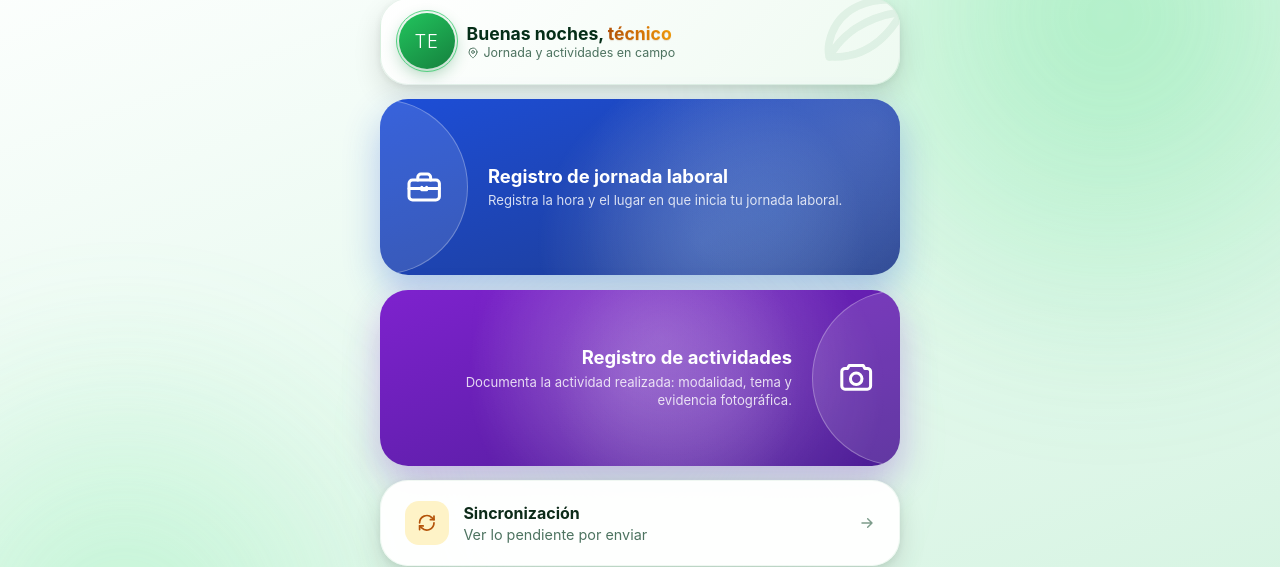
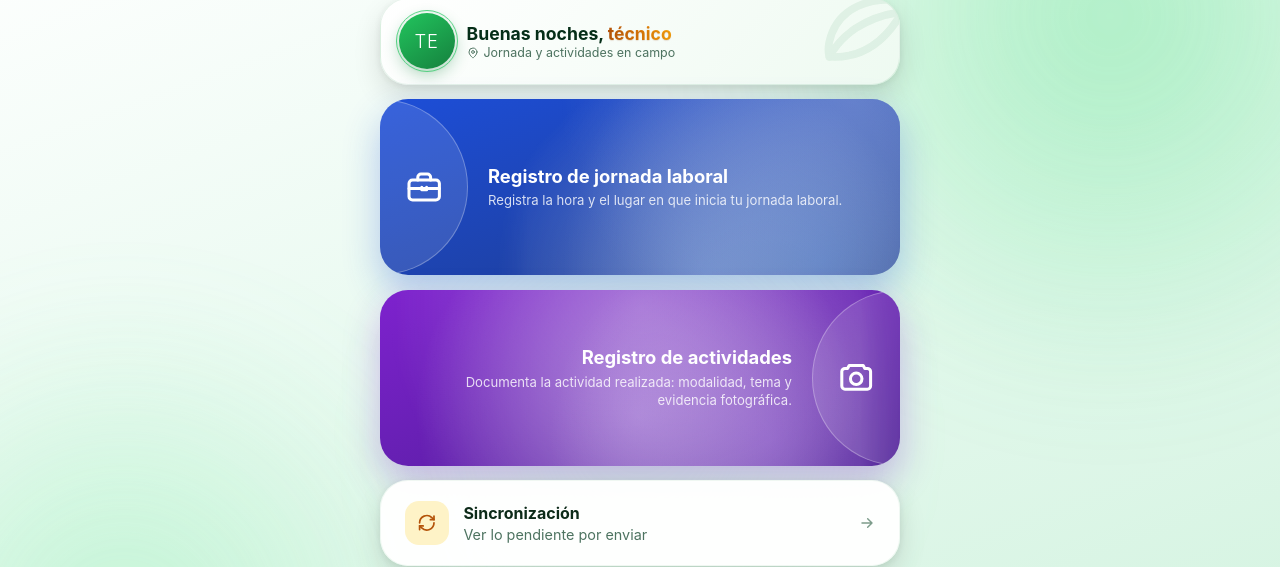
Before and after one commit to jessfn/ECAPWA, a Vue app in the folder pwa-eca/: page / in a window 1280 px wide. Shown: the part 98-665 px from the top of the page. Built offline with nearby package versions, Linux system fonts and the light colour scheme; no server answers; sample sign-in values are in the browser's storage.

Commit message:
Arregla la linea visible del canvas (desvanecido en los bordes con mask) y lo hace mas notorio

```diff
--- a/pwa-eca/src/components/CanvasFondo.vue
+++ b/pwa-eca/src/components/CanvasFondo.vue
@@ -38,10 +38,10 @@ function crearManchas() {
   manchas = props.colores.map((color, i) => ({
     cx: Math.random() * ancho,
     cy: Math.random() * alto,
-    orbita: (0.18 + Math.random() * 0.14) * Math.max(ancho, alto),
-    velocidad: 0.12 + i * 0.05,
+    orbita: (0.2 + Math.random() * 0.16) * Math.max(ancho, alto),
+    velocidad: 0.18 + i * 0.07,
     fase: i * 2.1,
-    r: (0.3 + Math.random() * 0.16) * Math.max(ancho, alto),
+    r: (0.4 + Math.random() * 0.2) * Math.max(ancho, alto),
     color,
   }))
 }
--- a/pwa-eca/src/views/InicioView.vue
+++ b/pwa-eca/src/views/InicioView.vue
@@ -92,7 +92,7 @@ const accesos = [
     <RouterLink :to="{ name: 'jornada' }" class="inicio-hero inicio-hero--jornada eca-entrar" style="--eca-delay: 0.06s">
       <CanvasFondo
         class="inicio-hero__canvas inicio-hero__canvas--izquierda"
-        :colores="['rgba(191, 219, 254, 0.22)', 'rgba(255, 255, 255, 0.14)', 'rgba(147, 197, 253, 0.18)']"
+        :colores="['rgba(191, 219, 254, 0.4)', 'rgba(255, 255, 255, 0.26)', 'rgba(147, 197, 253, 0.32)']"
       />
       <span class="inicio-hero__medio-circulo inicio-hero__medio-circulo--izquierda">
         <span class="inicio-hero__icono">
@@ -108,7 +108,7 @@ const accesos = [
     <RouterLink :to="{ name: 'nueva-actividad' }" class="inicio-hero inicio-hero--actividad eca-entrar" style="--eca-delay: 0.09s">
       <CanvasFondo
         class="inicio-hero__canvas inicio-hero__canvas--derecha"
-        :colores="['rgba(233, 213, 255, 0.22)', 'rgba(255, 255, 255, 0.14)', 'rgba(216, 180, 254, 0.18)']"
+        :colores="['rgba(233, 213, 255, 0.4)', 'rgba(255, 255, 255, 0.26)', 'rgba(216, 180, 254, 0.32)']"
       />
       <span class="inicio-hero__texto inicio-hero__texto--derecha">
         <strong class="inicio-hero__titulo">Registro de actividades</strong>
@@ -332,10 +332,16 @@ const accesos = [
 .inicio-hero__canvas--izquierda {
   left: 6.75rem;
   right: 0;
+  /* Desvanecido en ambos bordes: sin esto, el corte recto del canvas se
+     nota como una línea contra el degradado del botón. */
+  -webkit-mask-image: linear-gradient(to right, transparent, black 2.5rem, black calc(100% - 1.5rem), transparent);
+  mask-image: linear-gradient(to right, transparent, black 2.5rem, black calc(100% - 1.5rem), transparent);
 }
 .inicio-hero__canvas--derecha {
   left: 0;
   right: 6.75rem;
+  -webkit-mask-image: linear-gradient(to left, transparent, black 2.5rem, black calc(100% - 1.5rem), transparent);
+  mask-image: linear-gradient(to left, transparent, black 2.5rem, black calc(100% - 1.5rem), transparent);
 }
 
 .inicio-hero__medio-circulo {
```
